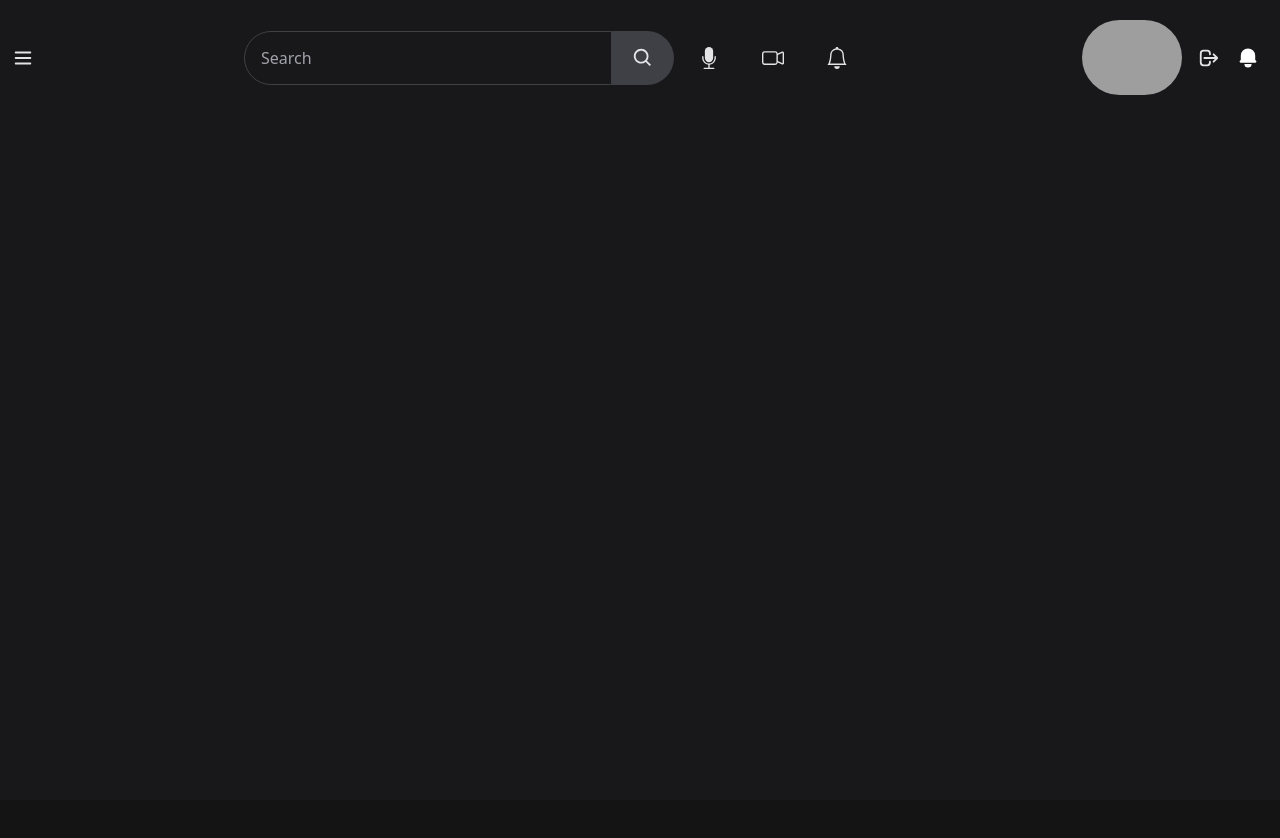
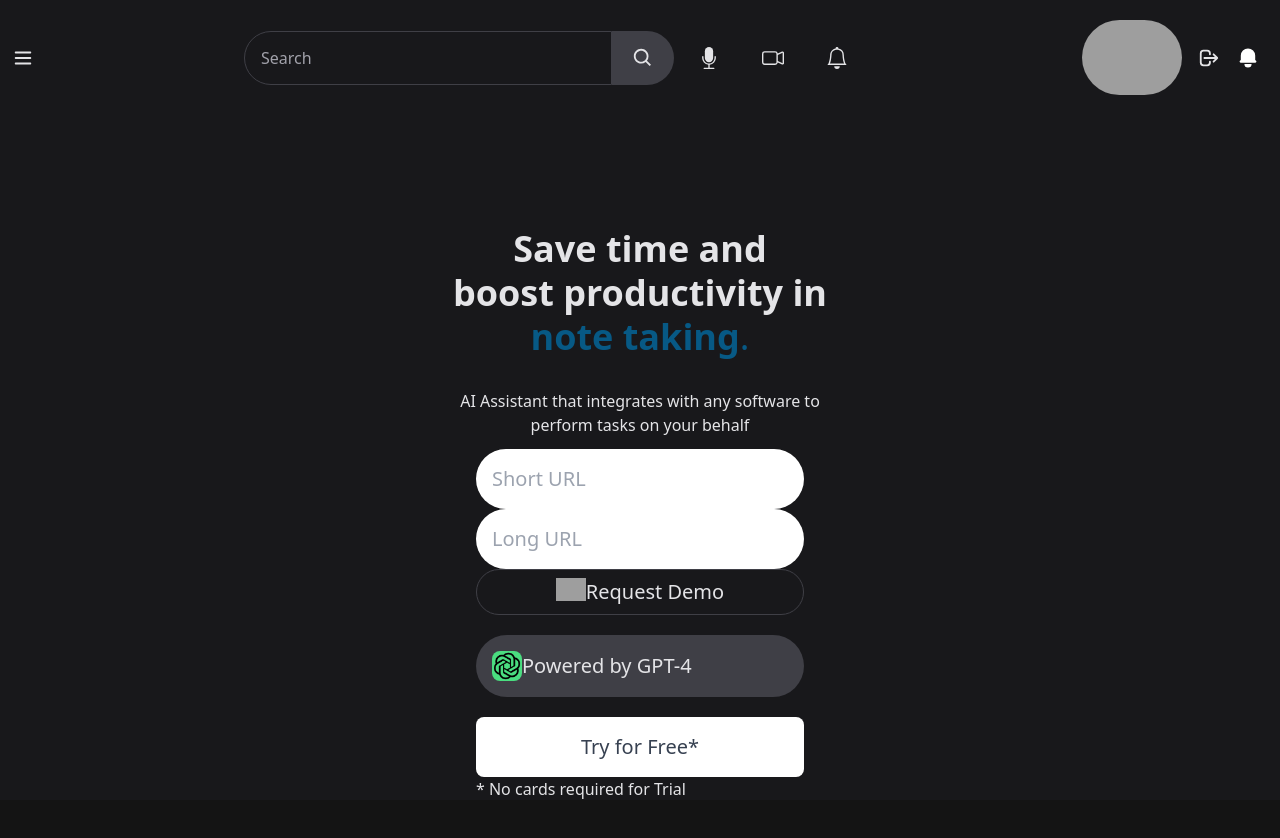
Before and after one commit to Oushesh/url_shortening_service, a Next.js app in the folder Frontend/: page / in a window 1280 px wide. Shown: the top 838 px of the page. Before the commit the page ends 800 px from the top, so only its background shows below. Built offline with nearby package versions, Linux system fonts and the light colour scheme; no server answers; sample sign-in values are in the browser's storage; grey boxes are pictures that could not be loaded.

Commit message:
updated Landing_page_body

```diff
--- a/Frontend/components/Langing_Page_Body.tsx
+++ b/Frontend/components/Langing_Page_Body.tsx
@@ -1,6 +1,5 @@
 import React, { useState } from 'react';
 import Image from 'next/image';
-import axios from 'axios';
 import FAQ from './FAQ';
 import Capabilities from './Capabilities';
 
@@ -17,11 +16,116 @@
     setShortUrl(event.target.value);
   };
 
-  const handleFormSubmit = (event: React.FormEvent<HTMLFormElement>) => {
+  const handleFormSubmit = (event: React.ChangeEvent<HTMLInputElement>) => {
     event.preventDefault();
 
-    // API call code...
+    // Call the API with the longUrl and shortUrl values
+    // You can use libraries like axios or fetch to make the API call
+    // Replace the placeholders below with your actual API endpoint and data format
+
+    const apiEndpoint = 'https://your-api-endpoint.com';
+    const requestData = {
+      longUrl,
+      shortUrl,
+    };
+
+    // Example using axios library
+    // Replace with your own API call implementation
+    axios.post(apiEndpoint, requestData)
+      .then((response) => {
+        // Handle the API response
+        console.log(response.data);
+      })
+      .catch((error) => {
+        // Handle the API error
+        console.error(error);
+      });
   };
 
-  // Rest of the code...
+  const items = [
+    'note taking',
+    'customer support',
+    'team tasks',
+    'to-dos',
+    'project management',
+  ];
+
+  return (
+    <>
+      <div className="min-h-screen flex flex-col justify-center items-center">
+        <main className="flex flex-col justify-center items-center">
+          <div className="space-y-1 flex flex-col justify-center items-center">
+            <h1 className="text-4xl font-bold justify-center">Save time and</h1>
+            <h1 className="text-4xl font-bold justify-center">boost productivity in</h1>
+
+            <div className="text-4xl text-[#075985]">
+              {' '}
+              <span className="font-bold">{items[currentIndex]}</span>.
+            </div>
+          </div>
+
+          <div className="mt-8 text-m text-semi-bold">AI Assistant that integrates with any software to</div>
+
+          <div className="text-m text-semi-bold">perform tasks on your behalf</div>
+
+          <div className="mt-3">
+            <div className="flex flex-col space-y-5">
+              <form onSubmit={handleFormSubmit}>
+                <input
+                  type="text"
+                  name="short_url"
+                  placeholder="Short URL"
+                  className="text-xl flex items-center p-4 rounded-full cursor-pointer bg-white hover:bg-slate-200 w-full text-gray-700"
+                  value={shortUrl}
+                  onChange={handleShortUrlChange}
+                />
+                <input
+                  type="text"
+                  name="long_url"
+                  placeholder="Long URL"
+                  className="text-xl flex items-center p-4 rounded-full cursor-pointer bg-white hover:bg-slate-200 w-full text-gray-700"
+                  value={longUrl}
+                  onChange={handleLongUrlChange}
+                />
+                <button type="submit" className="justify-center flex text-xl w-full px-4 py-2 text-zinc-200 bg-zinc-900 border-[1px] border-zinc-700 focus:bg-slate-200 rounded-tl-full rounded-bl-full rounded-br-full rounded-tr-full focus:outline-none focus:ring-[1px] focus:ring-sky-500 placeholder:text-zinc-400">
+                  <Image
+                    src="/icons/calendar.svg"
+                    width={30}
+                    height={30}
+                    className=""
+                    alt={''}
+                  />
+                  Request Demo
+                </button>
+              </form>
+
+              <a href="https://openai.com/product/gpt-4">
+                <div className="text-xl flex items-center p-4 rounded-full cursor-pointer bg-zinc-700 hover:bg-zinc-800">
+                  <div className="bg-green-400 rounded-lg">
+                    <Image
+                      src="/icons/GPT-4.png"
+                      width={30}
+                      height={30}
+                      className=""
+                      alt={''}
+                    />
+                  </div>
+                  Powered by GPT-4
+                </div>
+              </a>
+
+              <a href="/Try_for_Free">
+                <div className="justify-center text-xl flex items-center p-4 rounded-lg cursor-pointer bg-white hover:bg-slate-200 w-full text-gray-700">
+                  Try for Free*
+                </div>
+              </a>
+            </div>
+            * No cards required for Trial
+          </div>
+          {/* Rest of the code */}
+        </main>
+      </div>
+      {/* Rest of the code */}
+    </>
+  );
 }
```
